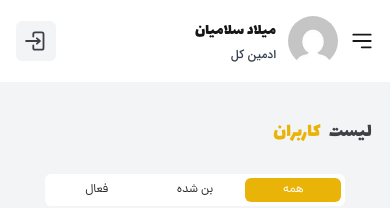
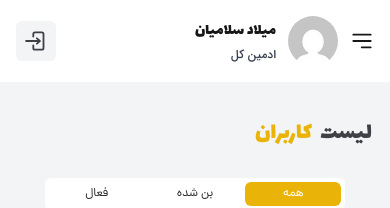
Before and after one commit to milad1385/tool-shop, a Next.js app: page /p-admin/users in a window 390 px wide. Shown: the top 208 px of the page. Built offline with nearby package versions, Linux system fonts and the light colour scheme.

Commit message:
add resposive design in page title

```diff
--- a/src/components/modules/p-admin/PageTitle.tsx
+++ b/src/components/modules/p-admin/PageTitle.tsx
@@ -10,7 +10,7 @@ function PageTitle({
   const text = content.split(" ");
   return (
     <h2
-      className={`mt-5 text-xl  lg:text-3xl pb-2 font-Lalezar text-zinc-700 flex items-center gap-x-2 ${className}`}
+      className={`mt-5 text-2xl  lg:text-3xl pb-2 font-Lalezar text-zinc-700 flex items-center gap-x-2 ${className}`}
     >
       <span>{text[0]}</span>
       <span className="text-yellow-500">
```
